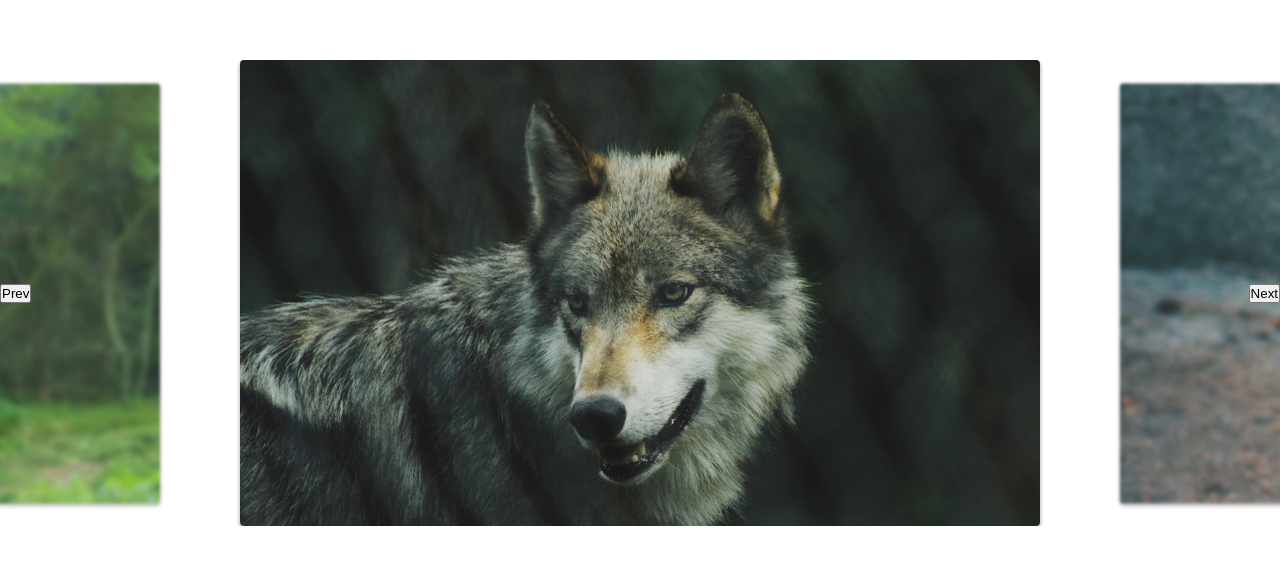
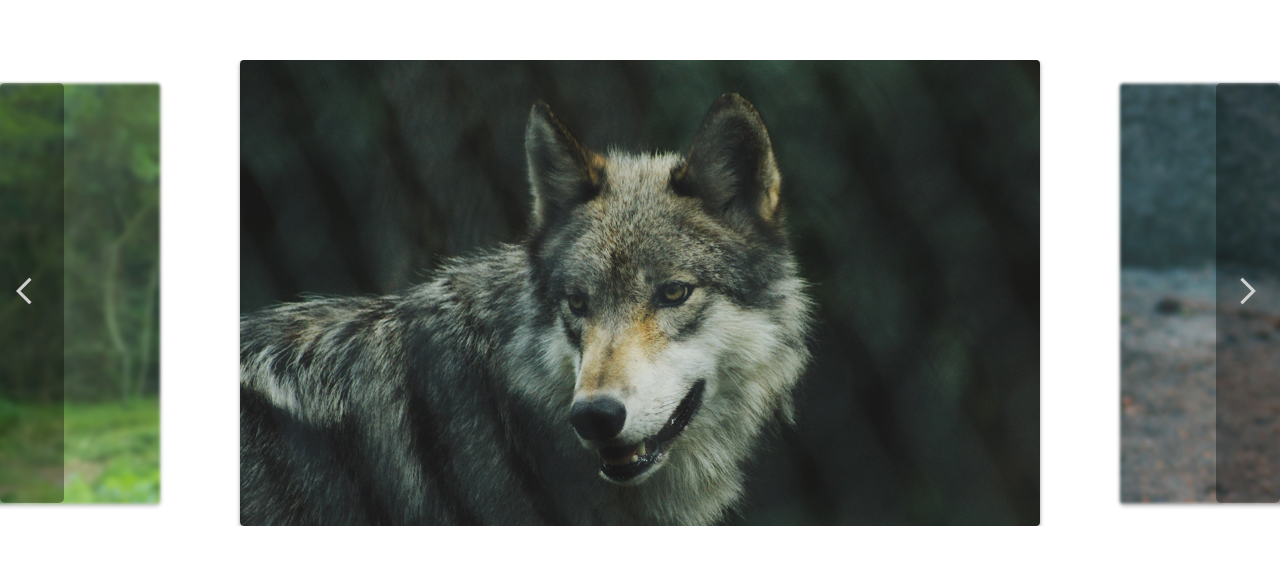
Before and after one commit to CrystyanVerly/slide-img, a plain HTML site: page index.html in a window 1280 px wide. Shown: the part 107-672 px from the top of the page. Drawn offline with nearby package versions, Linux system fonts and the light colour scheme.

Commit message:
adiciona estilo aos botoes slide nav

```diff
--- a/css/modules/general.css
+++ b/css/modules/general.css
@@ -1,5 +1,6 @@
 .slide-wrapper {
   display: flex;
+  align-items: center;
   overflow: hidden;
   position: relative;
 }
@@ -35,6 +36,28 @@
 .arrow-nav {
   display: flex;
   justify-content: space-between;
+  align-items: center;
   width: 100%;
+  height: 100%;
   position: absolute;
 }
+
+.prev-slide,
+.next-slide {
+  width: 5%;
+  height: 90%;
+  border-radius: 5px;
+  background: rgba(0, 0, 0, 0.35);
+  border: none;
+  transition: 0.3s;
+}
+
+.prev-slide:hover,
+.next-slide:hover {
+  background: rgba(0, 0, 0, 0.3);
+}
+
+.material-symbols-outlined {
+  color: #d0d0d0;
+  font-size: 2rem;
+}
--- a/index.html
+++ b/index.html
@@ -4,6 +4,10 @@
     <meta charset="UTF-8" />
     <meta http-equiv="X-UA-Compatible" content="IE=edge" />
     <meta name="viewport" content="width=device-width, initial-scale=1.0" />
+    <link
+      rel="stylesheet"
+      href="https://fonts.googleapis.com/css2?family=Material+Symbols+Outlined:opsz,wght,FILL,GRAD@20..48,100..700,0..1,-50..200"
+    />
     <link rel="stylesheet" href="./css/style.css" />
     <script type="module" src="./js/script.js" defer></script>
     <title>Slide Images</title>
@@ -18,10 +22,14 @@
         <li><img src="./img/foto5.jpg" alt="Monkey" /></li>
         <li><img src="./img/foto6.jpg" alt="Lion" /></li>
       </ul>
+      <div class="arrow-nav">
+        <button type="button" class="prev-slide">
+          <span class="material-symbols-outlined"> arrow_back_ios </span>
+        </button>
+        <button type="button" class="next-slide">
+          <span class="material-symbols-outlined"> arrow_forward_ios </span>
+        </button>
+      </div>
     </section>
-    <div class="arrow-nav">
-      <button type="button" class="prev-slide">Prev</button>
-      <button type="button" class="next-slide">Next</button>
-    </div>
   </body>
 </html>
```
Also changed, not shown: img/arrow_back.svg (added), img/arrow_forward.svg (added).
